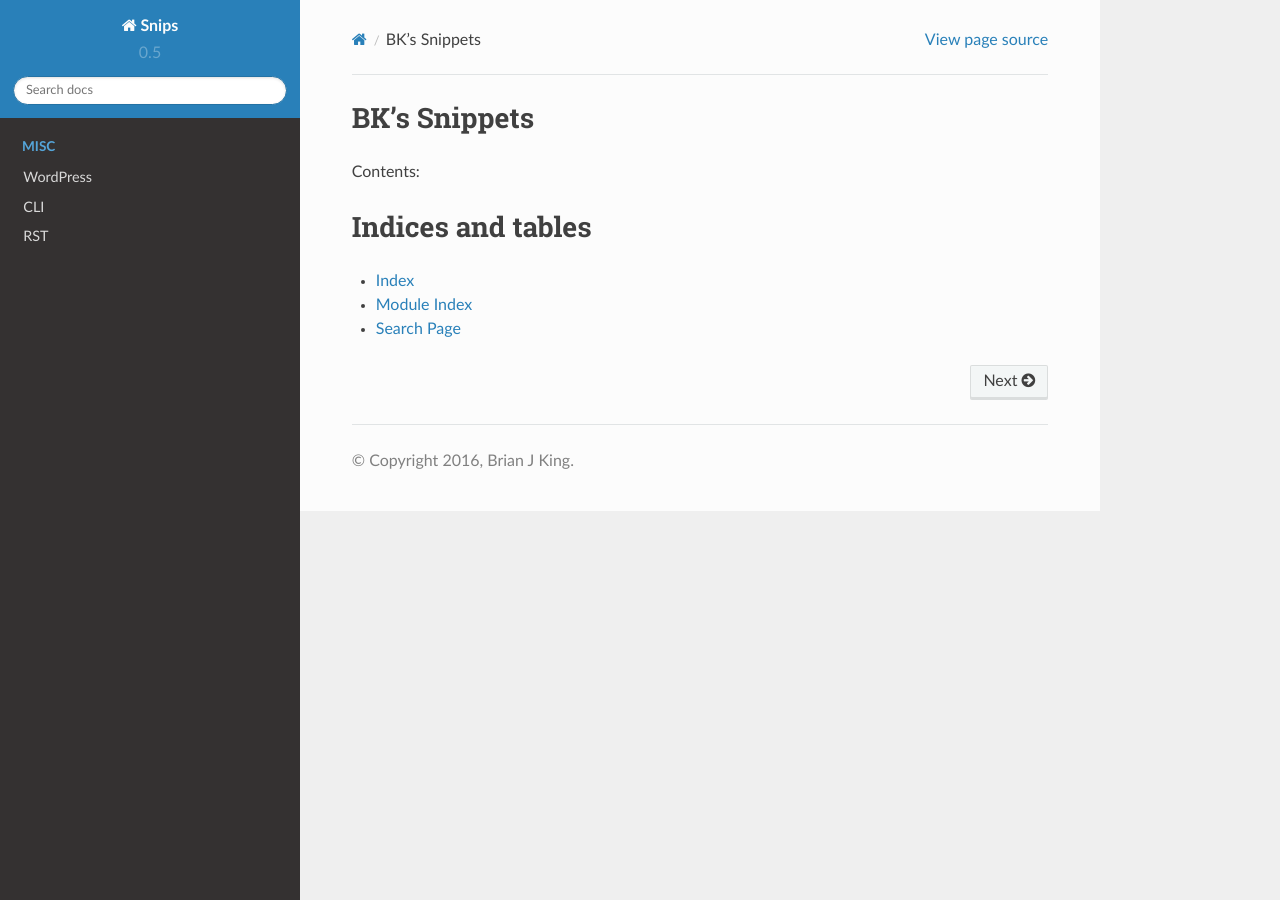
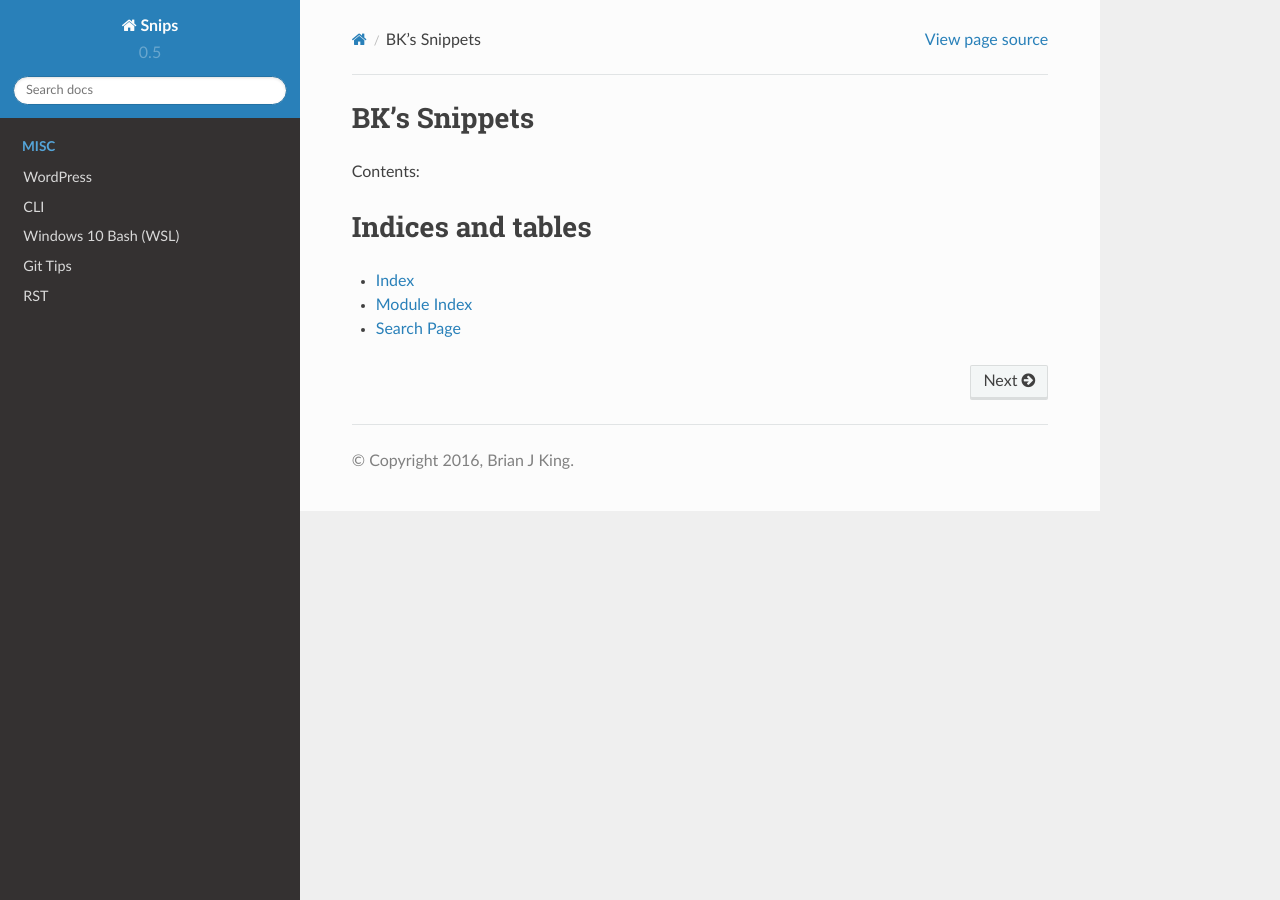
Before and after one commit to brianjking/knowledge, a Sphinx documentation site: the page built from source/index.rst, in a window 1280 px wide. Built offline with Sphinx 7.4.7 and the Read the Docs theme 2.0.0, drawn with Linux system fonts in a browser that asks for light colours; formulas are drawn with MathJax 3.

Commit message:
Adding windows 10 bash & git tips

```diff
--- a/source/index.rst
+++ b/source/index.rst
@@ -15,6 +15,8 @@ Contents:
 
    wordpress
    cli
+   windows-10-bash
+   git-tips
    restructuredtext
 
 
```
